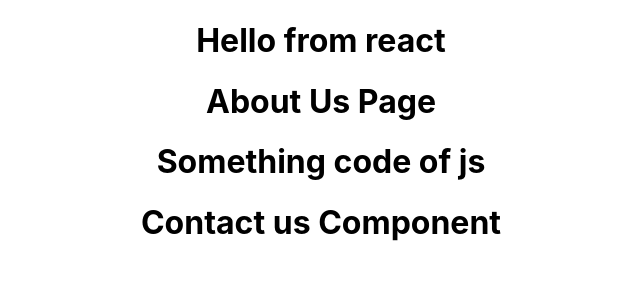
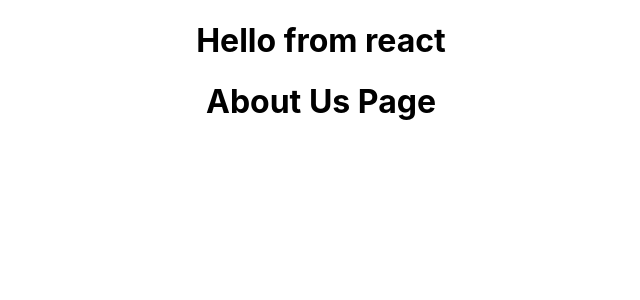
Before and after one commit to arpit3210/Just_for_Learning_react, a React (Create React App) app: page / in a window 1280 px wide. Shown: the top 300 px of the page, without its empty margins (319-959 px from the left). Built offline with nearby package versions, Linux system fonts and the light colour scheme.

Commit message:
some changes

```diff
--- a/src/App.js
+++ b/src/App.js
@@ -1,16 +1,16 @@
 import React from 'react'
 import './App.css';
 import About from './About'
-import Contact from './Contact'
+// import Contact from './Contact'
 function App() {
-  let data ="Something code of js"
+  // let data ="Use of state"
   return (
     <div className="App">
       <h1>Hello from react</h1>
       <About   Name="Arpit Singh"/>
 
-       <h1>{data}</h1>
-      <Contact/>
+       {/* <h1>{data}</h1> */}
+      {/* <Contact/> */}
     </div>
   );
 }
```
